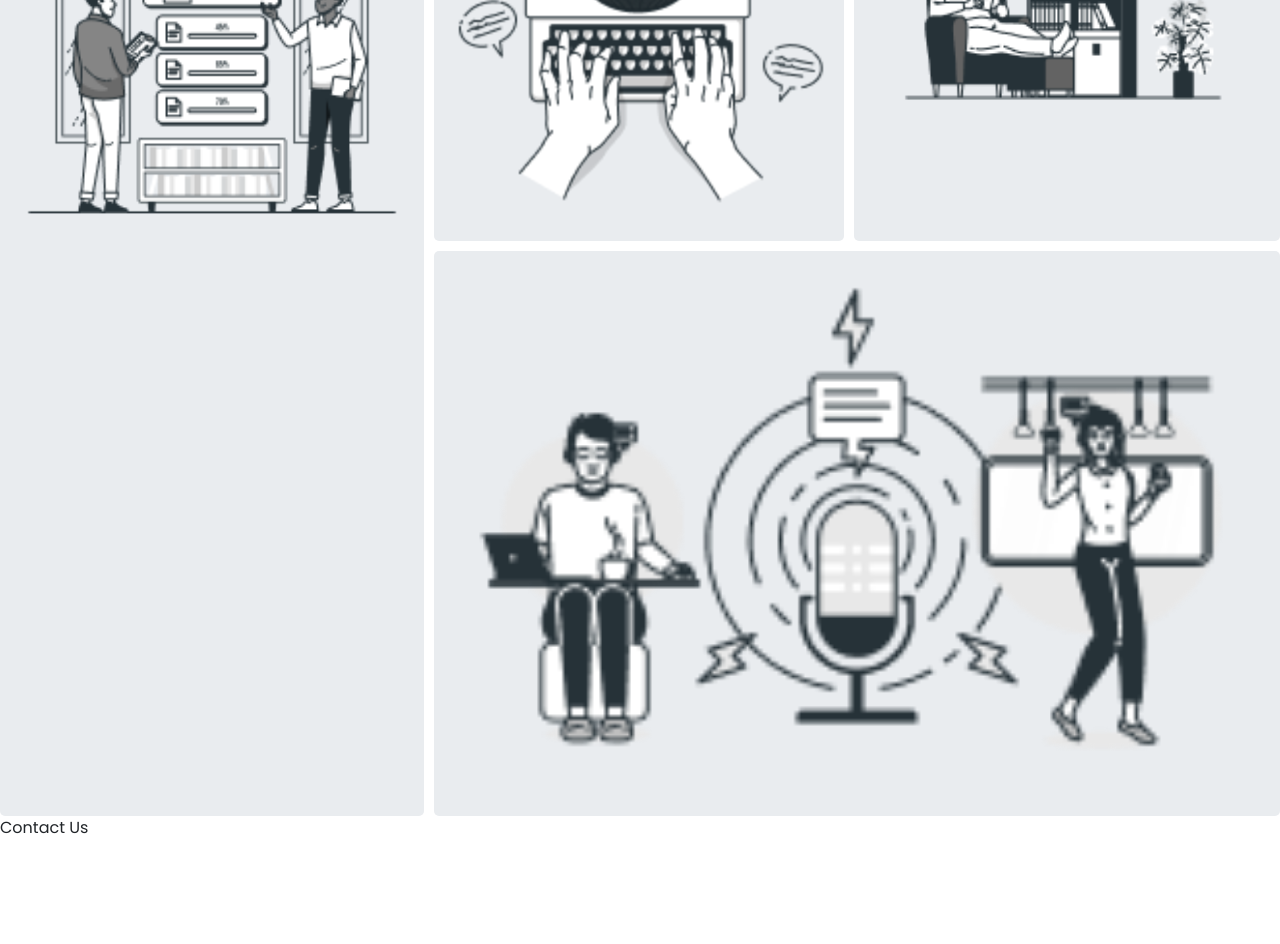
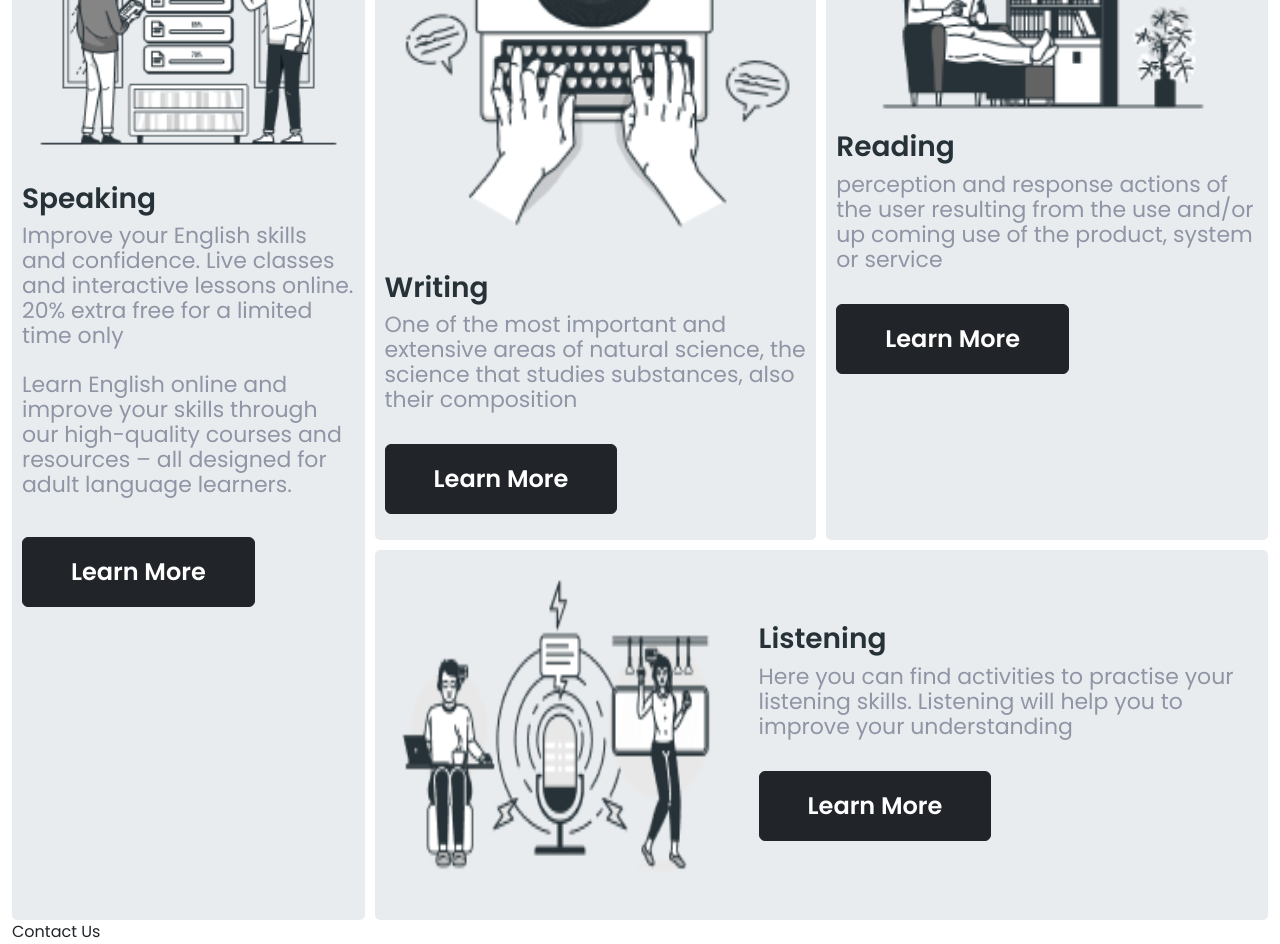
Before and after one commit to Rahmarulloh/britlex, a React (Create React App) app: page / in a window 1280 px wide. Shown: the part 1000-1944 px from the top of the page. Before the commit the page ends 1840 px from the top, so only its background shows below. Built offline with nearby package versions, Linux system fonts and the light colour scheme.

Commit message:
skills finished

```diff
--- a/src/App.tsx
+++ b/src/App.tsx
@@ -9,7 +9,7 @@ import "./styles/style.css";
 
 function App() {
   return (
-    <div className="App">
+    <div className="App container-fluid">
       <Header />
       <Skills />
       {/* <AboutUs /> */}
--- a/src/components/Skills.tsx
+++ b/src/components/Skills.tsx
@@ -13,15 +13,62 @@ export default class Skills extends Component {
         <div className="grid-container">
           <div className="grid-item bg-body-secondary item1">
             <img src={sharedGoals} alt="sharedGoals" className="imgOne" />
+            <h3 className="my-2 fw-bold">Speaking</h3>
+            <p className="text-secondary fw-normal fs-6">
+              Improve your English skills and confidence. Live classes and
+              interactive lessons online. 20% extra free for a limited time only
+            </p>
+            <p className="text-secondary fw-normal fs-6 my-4">
+              Learn English online and improve your skills through our
+              high-quality courses and resources – all designed for adult
+              language learners.
+            </p>
+            <div className="w-100 d-flex align-items-center py-3 btnContainerItem">
+              <button className="btn btn-dark fs-4 px-5 py-3 fw-semibold">
+                Learn More
+              </button>
+            </div>
           </div>
           <div className="grid-item bg-body-secondary item2">
             <img src={typeWriterBro} alt="typeWriterBro" className="imgTwo" />
+            <h3 className="my-2 fw-bold">Writing</h3>
+            <p className="text-secondary fw-normal fs-6">
+              One of the most important and extensive areas of natural science,
+              the science that studies substances, also their composition
+            </p>
+            <div className="w-100 d-flex align-items-center py-3 btnContainerItem">
+              <button className="btn btn-dark fs-4 px-5 py-3 fw-semibold">
+                Learn More
+              </button>
+            </div>
           </div>
           <div className="grid-item bg-body-secondary item3">
             <img src={bookshelves} alt="bookshelves" className="imgThree" />
+            <h3 className="my-2 fw-bold">Reading</h3>
+            <p className="text-secondary fw-normal fs-6">
+              perception and response actions of the user resulting from the use
+              and/or up coming use of the product, system or service
+            </p>
+            <div className="w-100 d-flex align-items-center py-3 btnContainerItem">
+              <button className="btn btn-dark fs-4 px-5 py-3 fw-semibold">
+                Learn More
+              </button>
+            </div>
           </div>
           <div className="grid-item bg-body-secondary item4">
             <img src={podcast} alt="podcast" className="imgFour" />
+            <div className="d-flex flex-column align-items-start justify-content-center ps-md-4">
+            <h3 className="my-2 fw-bold fw-6">Listening</h3>
+            <p className="text-secondary fw-normal fs-6">
+              Here you can find activities to practise your listening skills.
+              Listening will help you to improve your understanding
+            </p>
+            <div className="w-100 d-flex align-items-center py-3 btnContainerItem">
+              <button className="btn btn-dark fs-4 px-5 py-3 fw-semibold">
+                Learn More
+              </button>
+            </div>
+            </div>
           </div>
         </div>
       </>
--- a/src/styles/skills.css
+++ b/src/styles/skills.css
@@ -19,11 +19,16 @@ html {
 }
 .item4 {
   grid-area: footer;
+  @media screen and (min-width: 768px) {
+    display: flex;
+    justify-content: space-between;
+    align-items: center;
+  }
 }
 
 .grid-item {
   border-radius: 5px;
-  padding: 5px;
+  padding: 10px;
 }
 
 .grid-item img {
@@ -31,6 +36,18 @@ html {
     max-height: 350px;
     width: 100%;
   }
+}
+
+.grid-item p {
+  line-height: 25px !important;
+  color: #8f95a5 !important;
+  @media screen and (min-width: 1200px) {
+    font-size: 22px !important;
+  }
+}
+
+.grid-item h3 {
+  color: #263238 !important;
 }
 
 @media screen and (min-width: 768px) {
@@ -42,10 +59,26 @@ html {
   }
 }
 
-@media screen and (min-width: 1200px) {
-  .imgFour {
-    height: auto;
-    width: 100%;
+.imgFour {
+  @media screen and (min-width: 768px) {
+    height: 240px;
+    width: 240px;
+  }
+  @media screen and (min-width: 992px) {
+    height: 300px;
+    width: 300px;
+  }
+  @media screen and (min-width: 1200px) {
+    height: 350px;
+    width: 350px;
+  }
+  @media screen and (min-width: 1400px) {
+    height: 350px;
+    width: 450px;
+  }
+  @media screen and (min-width: 1400px) {
+    height: 450px;
+    width: 530px;
   }
 }
 
```
